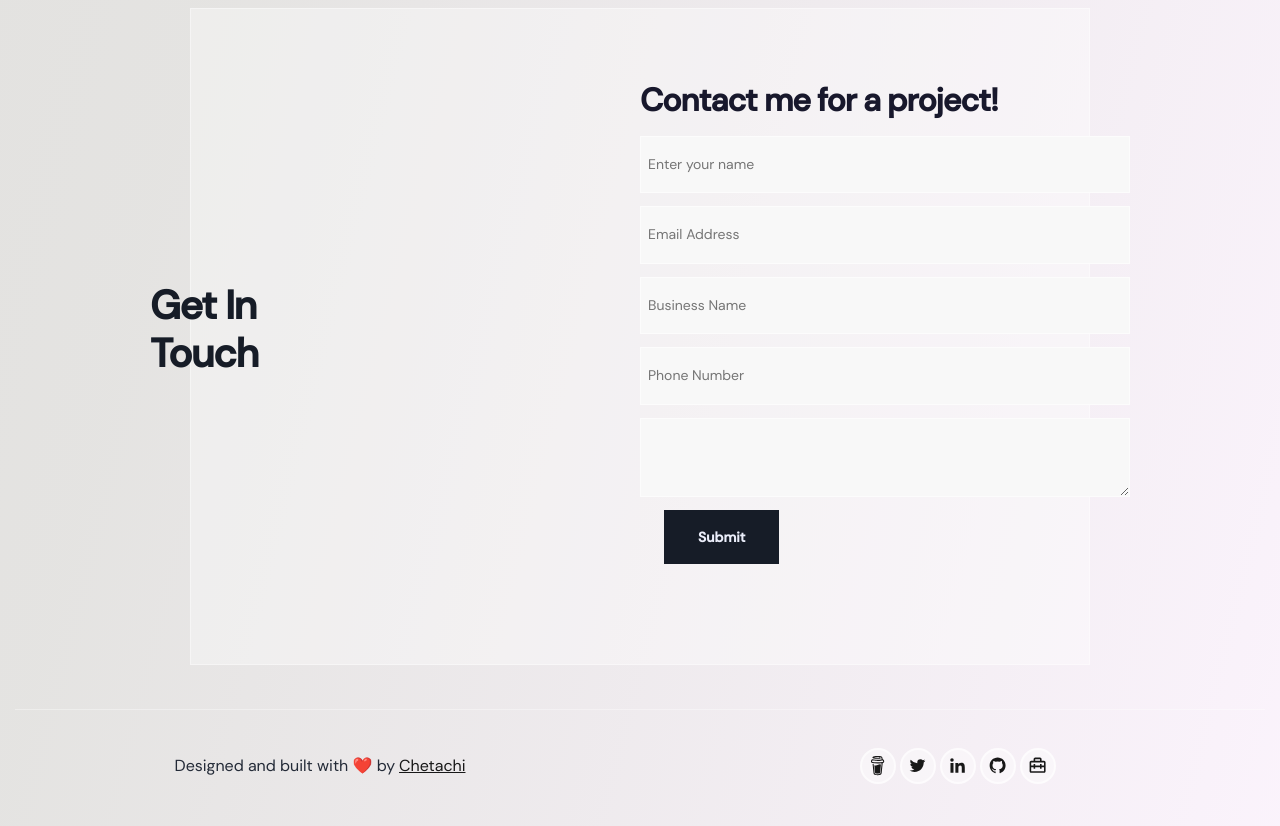
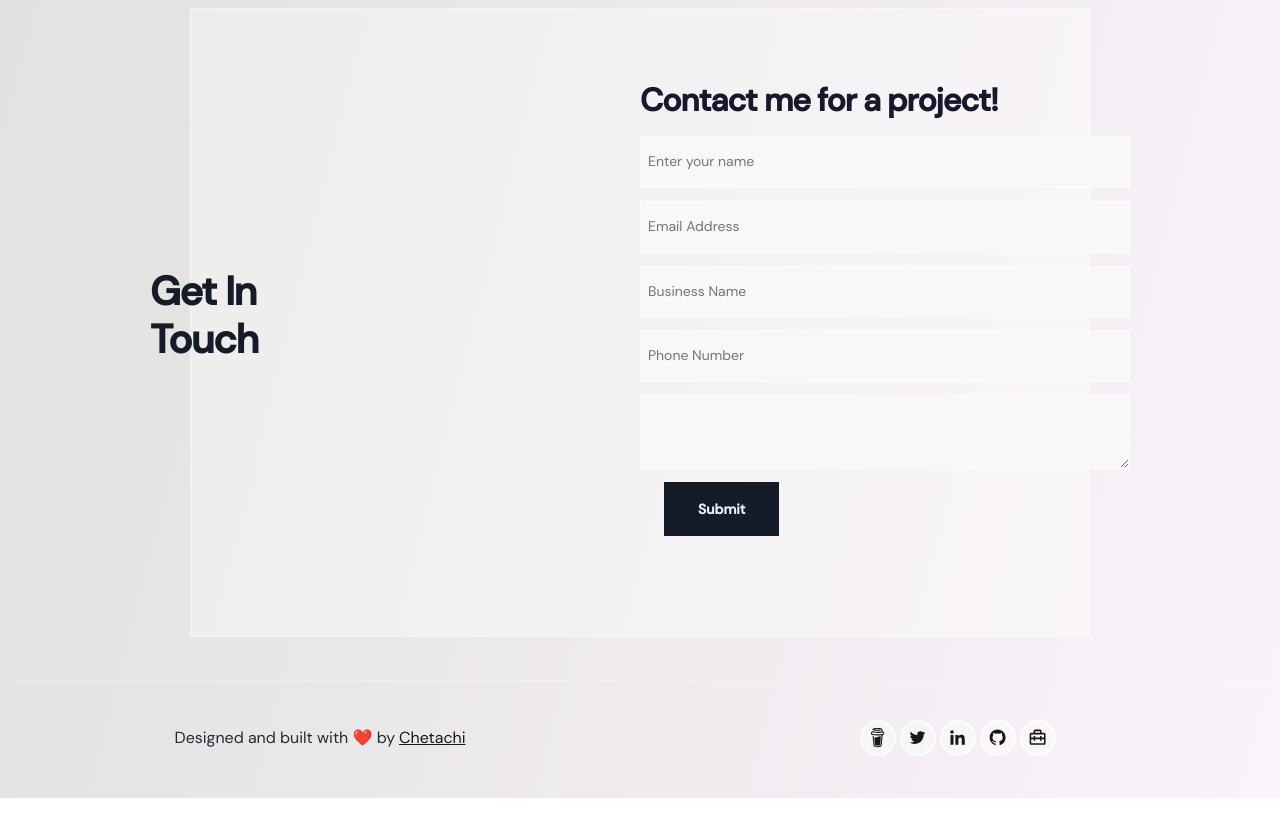
Before and after one commit to chetachiezikeuzor/ChetachiLabs, a Next.js app: page / in a window 1280 px wide. Shown: the part 4280-5106 px from the top of the page. After the commit the page ends 5078 px from the top, so only its background shows below. Built offline with nearby package versions, Linux system fonts and the light colour scheme.

Commit message:
✏️ Updated form styles

```diff
--- a/public/style.css
+++ b/public/style.css
@@ -979,7 +979,7 @@ h4 {
 #Text-Area {
   display: block;
   width: 100%;
-  padding: 1.2em 0.5em;
+  padding: 1em 0.5em;
   margin-bottom: 13px;
   font-size: 14px;
   line-height: 1.56;
```
